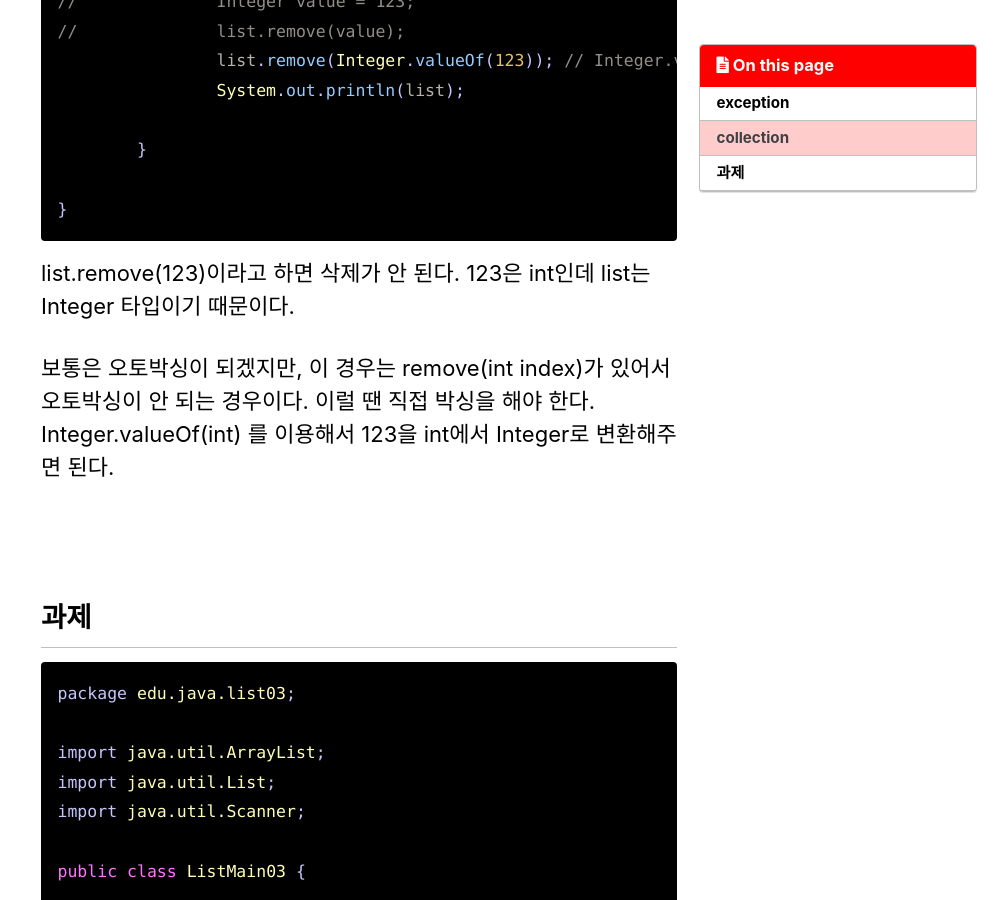
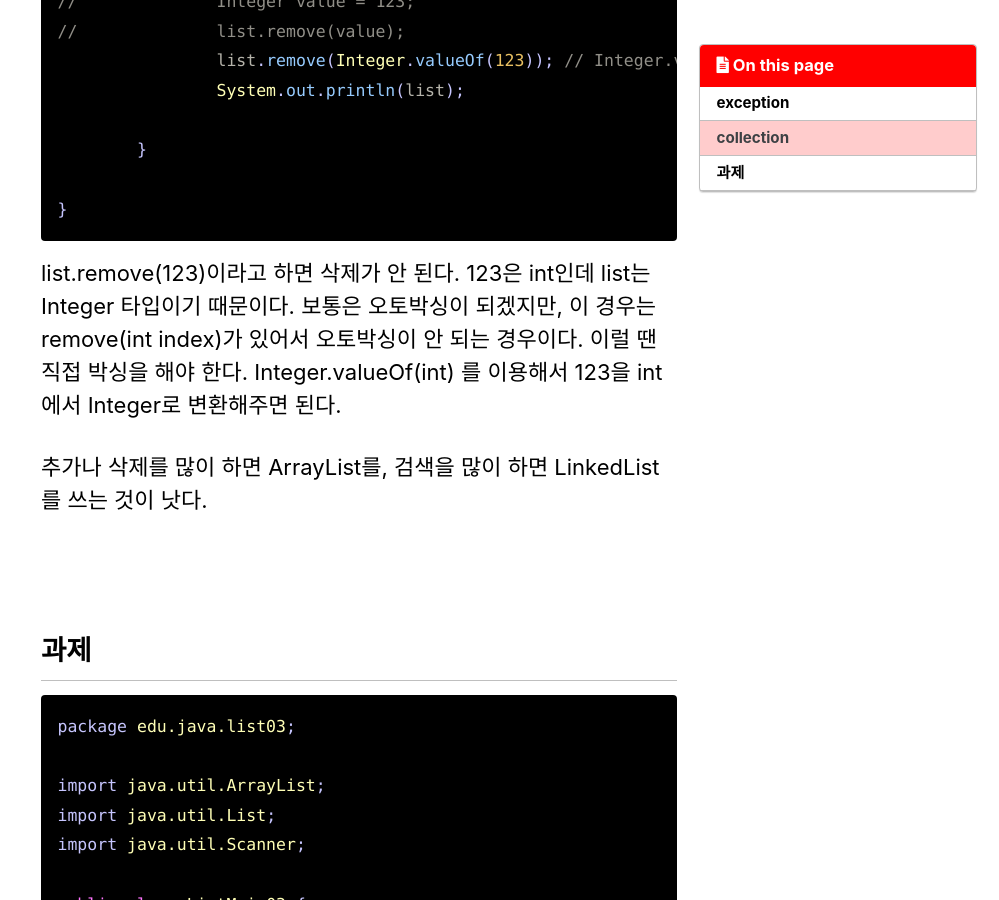
Before and after one commit to YUEUN328/YUEUN328.github.io, a Jekyll site: the page built from _posts/2021-11-23-nineteen.md, in a window 1280 px wide and 900 px high, scrolled down 11746 px. Shown: the whole window, without its empty margins (281-1280 px from the left). Built offline with Jekyll 4.4.1, drawn with Linux system fonts in a browser that asks for light colours; cached includes are drawn as plain includes; comment, search, counter and statistics services are not loaded.

Commit message:
Update 2021-11-23-nineteen.md

````diff
--- a/_posts/2021-11-23-nineteen.md
+++ b/_posts/2021-11-23-nineteen.md
@@ -409,9 +409,9 @@
 }
 ```
 
-list.remove(123)이라고 하면 삭제가 안 된다. 123은 int인데 list는 Integer 타입이기 때문이다.
+list.remove(123)이라고 하면 삭제가 안 된다. 123은 int인데 list는 Integer 타입이기 때문이다. 보통은 오토박싱이 되겠지만, 이 경우는 remove(int index)가 있어서 오토박싱이 안 되는 경우이다. 이럴 땐 직접 박싱을 해야 한다. Integer.valueOf(int) 를 이용해서 123을 int에서 Integer로 변환해주면 된다.
 
-보통은 오토박싱이 되겠지만, 이 경우는 remove(int index)가 있어서 오토박싱이 안 되는 경우이다. 이럴 땐 직접 박싱을 해야 한다. Integer.valueOf(int) 를 이용해서 123을 int에서 Integer로 변환해주면 된다.
+추가나 삭제를 많이 하면 ArrayList를, 검색을 많이 하면 LinkedList를 쓰는 것이 낫다.
 
 <br>
 
````
